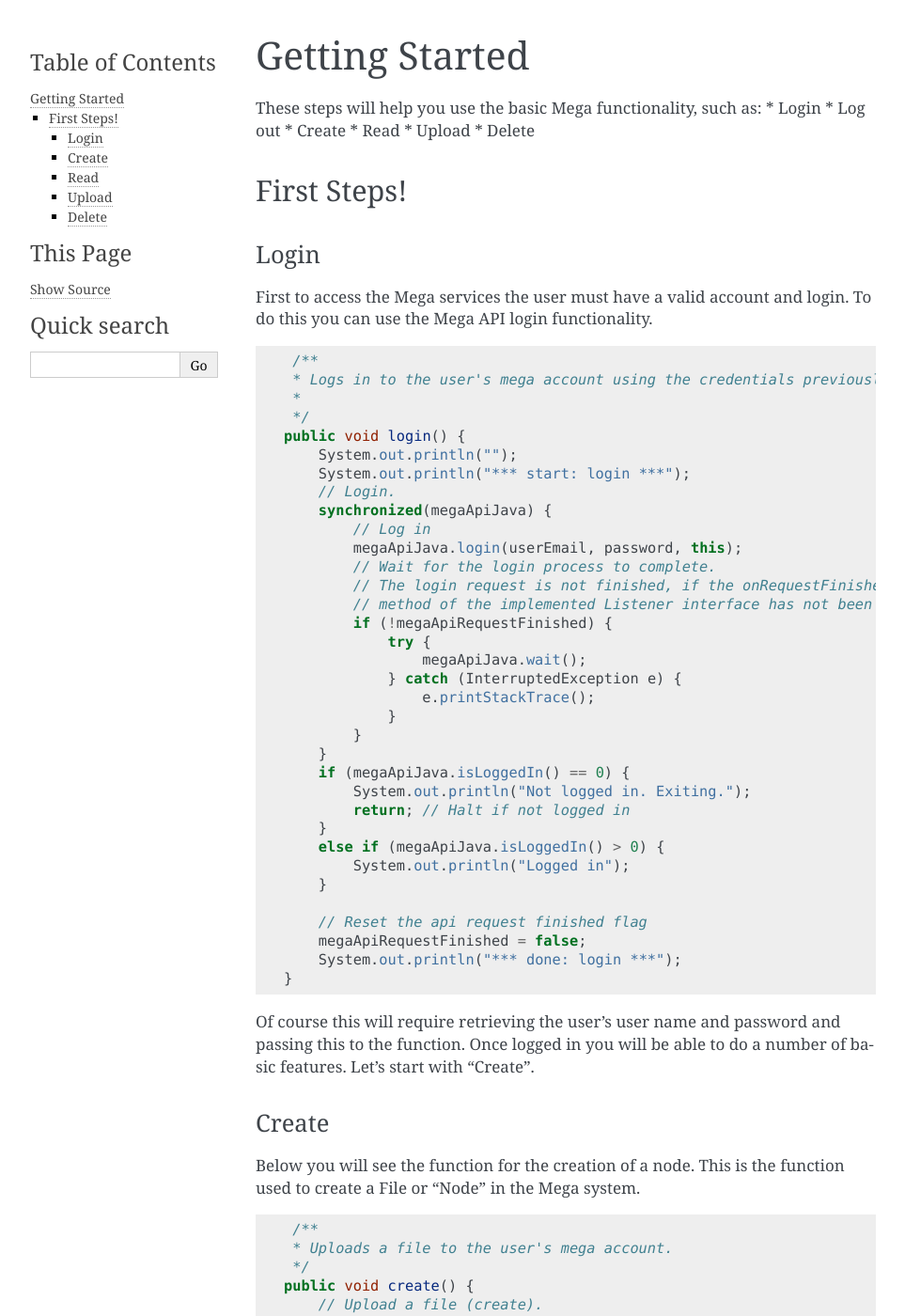
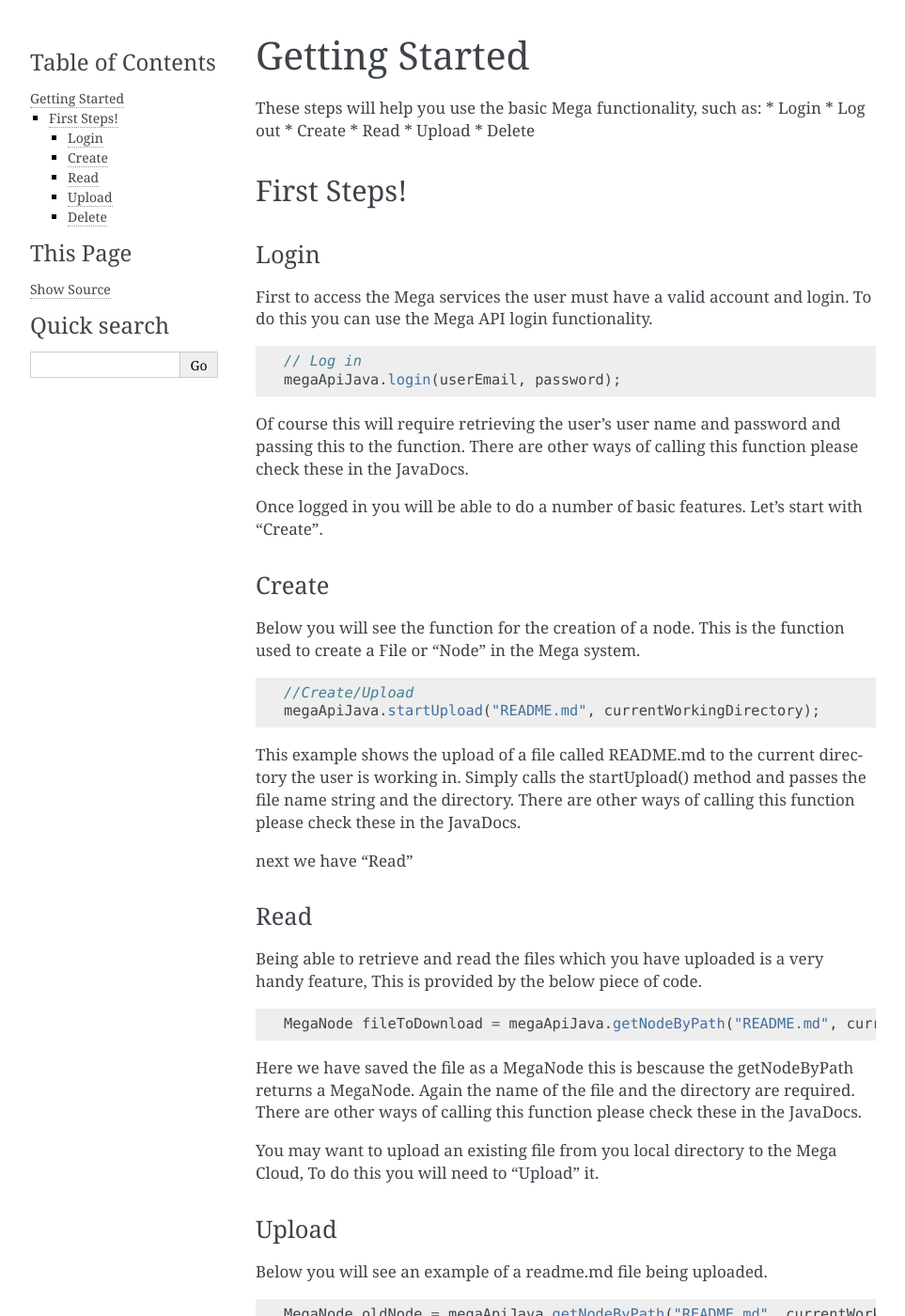
Before and after one commit to meganz/sdk, a Sphinx documentation site: the page built from bindings/doc/java/sphinx/source/gettingstarted.rst, in a window 1280 px wide and 1400 px high. Shown: the whole window at 94% size, without its empty margins (148-1111 px from the left). Built offline with Sphinx 7.4.7, drawn with Linux system fonts in a browser that asks for light colours; some of the changed text lies outside the part shown.

Commit message:
Modified the gettingstarted.rst and the installsdk.rst for simplicity

```diff
--- a/bindings/doc/java/sphinx/source/gettingstarted.rst
+++ b/bindings/doc/java/sphinx/source/gettingstarted.rst
@@ -23,43 +23,14 @@
 
 .. code:: java
 
-     /**
-     * Logs in to the user's mega account using the credentials previously accessed.
-     *
-     */
-    public void login() {
-        System.out.println("");
-        System.out.println("*** start: login ***");
-        // Login.
-        synchronized(megaApiJava) {
             // Log in
-            megaApiJava.login(userEmail, password, this);
-            // Wait for the login process to complete.
-            // The login request is not finished, if the onRequestFinished()
-            // method of the implemented Listener interface has not been called.
-            if (!megaApiRequestFinished) {
-                try {
-                    megaApiJava.wait();
-                } catch (InterruptedException e) {
-                    e.printStackTrace();
-                }
-            }
-        }
-        if (megaApiJava.isLoggedIn() == 0) {
-            System.out.println("Not logged in. Exiting.");
-            return; // Halt if not logged in
-        }
-        else if (megaApiJava.isLoggedIn() > 0) {
-            System.out.println("Logged in");
-        }
+            megaApiJava.login(userEmail, password);
 
-        // Reset the api request finished flag
-        megaApiRequestFinished = false;
-        System.out.println("*** done: login ***");
-    }
 
 
 Of course this will require retrieving the user's user name and password and passing this to the function.
+There are other ways of calling this function please check these in the JavaDocs.
+
 Once logged in you will be able to do a number of basic features. Let's start with "Create".
 
 ~~~~~~
@@ -70,29 +41,12 @@
 
 .. code:: java
 
-     /**
-     * Uploads a file to the user's mega account.
-     */
-    public void create() {
-        // Upload a file (create).
-        System.out.println("");
-        System.out.println("*** start: upload ***");
-        megaApiJava.startUpload("README.md", currentWorkingDirectory, this);
-        synchronized (megaApiJava) {
-            if(!megaApiRequestFinished) {
-                try {
-                    megaApiJava.wait();
-                } catch (InterruptedException e) {
-                    e.printStackTrace();
-                }
-            }
-        }
-        megaApiRequestFinished = false;
-        System.out.println("*** done: upload ***");
-    }
+	//Create/Upload
+        megaApiJava.startUpload("README.md", currentWorkingDirectory);
 
-
-This example shows the upload of a file called README.md to the current directory the user is working in. Simply calls the startUpload() method and passes the file name string and the directory.
+This example shows the upload of a file called README.md to the current directory the user is working in.
+Simply calls the startUpload() method and passes the file name string and the directory.
+There are other ways of calling this function please check these in the JavaDocs.
 
 next we have "Read"
 
@@ -104,32 +58,10 @@
 
 .. code:: java
 
-     /**
-     * Downloads a file from the user's mega account.
-     */
-    public void read() {
-        System.out.println("");
-        System.out.println("*** start: download ***");
         MegaNode fileToDownload = megaApiJava.getNodeByPath("README.md", currentWorkingDirectory);
-        if (fileToDownload != null) {
-            megaApiJava.startDownload(fileToDownload, "README_returned.md", this);
-            synchronized (megaApiJava) {
-                if(!megaApiRequestFinished) {
-                    try {
-                        megaApiJava.wait();
-                    } catch (InterruptedException e) {
-                        e.printStackTrace();
-                    }
-                }
-            }
-        }
-        else {
-            System.out.println("Node not found: README.md");
-        }
-        megaApiRequestFinished = false;
-        System.out.println("*** done: download ***");
-    }
 
+Here we have saved the file as a MegaNode this is bescause the getNodeByPath returns a MegaNode. Again the name of the file and the directory are required.
+There are other ways of calling this function please check these in the JavaDocs.
 
 You may want to upload an existing file from you local directory to the Mega Cloud, To do this you will need to "Upload" it.
 
@@ -140,51 +72,15 @@
 
 .. code:: java
 
-     /**
-     * Uploads a file to the user's mega account.
-     * <p>
-     * Note: A new upload  with the same name won't overwrite,
-     * but create a new node with same name!
-     */
-    public void update() {
-        // Change a file (update).
-
-        System.out.println("");
-        System.out.println("*** start: update ***");
         MegaNode oldNode = megaApiJava.getNodeByPath("README.md", currentWorkingDirectory);
         megaApiJava.startUpload("README.md", currentWorkingDirectory, this);
-        synchronized (megaApiJava) {
-            if(!megaApiRequestFinished) {
-                try {
-                    megaApiJava.wait();
-                } catch (InterruptedException e) {
-                    e.printStackTrace();
-                }
-            }
-        }
-        megaApiRequestFinished = false;
+
         if (oldNode != null) {
             // Remove the old node with the same name.
             fileName = oldNode.getName();
-            megaApiJava.remove(oldNode, this);
-            synchronized (megaApiJava) {
-                if(!megaApiRequestFinished) {
-                    try {
-                        megaApiJava.wait();
-                    } catch (InterruptedException e) {
-                        e.printStackTrace();
-                    }
-                }
-            }
-            System.out.println("Pre-existing file " + oldNode.getName() + " in /" +
-                    currentWorkingDirectory.getName() + " removed.");
-        } else {
-            System.out.println("No existing file conflict, no old node needs removing");
-        }
-        megaApiRequestFinished = false;
-        System.out.println("*** done: update ***");
-    }
+            megaApiJava.remove(oldNode);
 
+If there is an old node with the same name you may want to delete that node before uploading the new node.
 
 Oops looks like you uploaded a file you didn't want to upload or you want to "Delete" a file. That's OK because that's our next section.
 
@@ -192,45 +88,12 @@
 Delete
 ~~~~~~
 
-To remove a file from the Mega Cloud first you must...
-Then...
-And its gone.
+To remove a file from the Mega Cloud simply call the below method with the node you wish to remove.
 
 .. code:: java
 
-     /**
-     * Deletes a file from the user's mega account.
-     */
-    public void delete() {
-        // Delete a file (delete).
-        System.out.println("");
-        System.out.println("*** start: delete ***");
-        //System.out.println("CWD: " + currentWorkingDirectory.getName());
-        MegaNode node = megaApiJava.getNodeByPath("README.md", currentWorkingDirectory);
-        //System.out.println("node to delete " + node.getName());
-        if (node != null) {
             megaApiJava.remove(node, this);
-            // Make note of file being removed so it can be reported from the listener method
-            fileName = node.getName();
-            synchronized (megaApiJava) {
-                if(!megaApiRequestFinished) {
-                    try {
-                        megaApiJava.wait();
-                    } catch (InterruptedException e) {
-                        e.printStackTrace();
-                    }
-                }
-            }
-            megaApiRequestFinished = false;
-        }
-        else {
-            System.out.println("Node not found: " + node.getName());
-        }
 
-        node = megaApiJava.getNodeByPath("README.md", currentWorkingDirectory);
-        System.out.println("Is README node null and therefore not existing? " + node );
-        System.out.println("*** done: delete ***");
-    }
 
 
 And that's it your now ready to start storing your info onto the Mega Cloud.
--- a/bindings/doc/java/sphinx/source/index.rst
+++ b/bindings/doc/java/sphinx/source/index.rst
@@ -18,7 +18,9 @@
    :maxdepth: 2
 
    gettingstarted
+   installsdk
    howto
+
 
 
 Indices and tables
```
Also changed, not shown: bindings/doc/java/sphinx/Makefile.txt (added, +192 -0 lines), bindings/doc/java/sphinx/source/installsdk.rst (+29 -27 lines).
